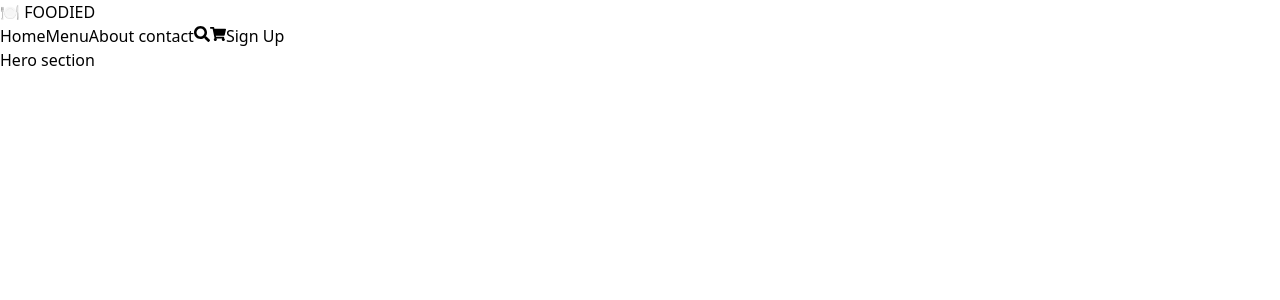
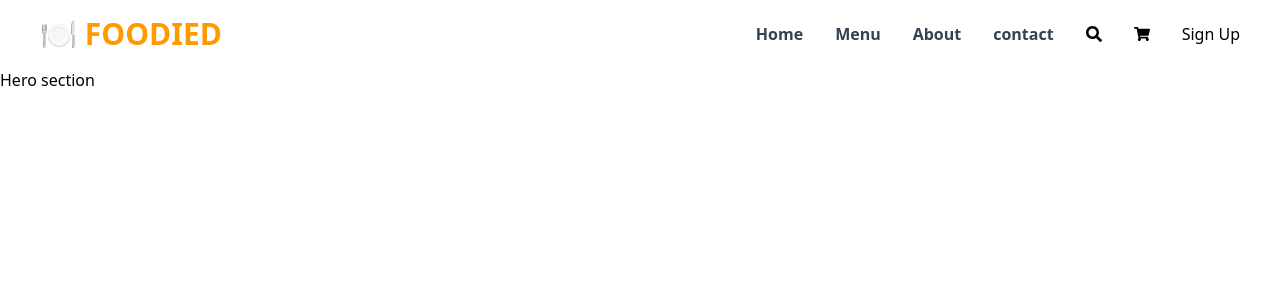
Before and after one commit to sabiha-wasema/restaurant-web-app, a React (Vite) app: page / in a window 1280 px wide. Shown: the top 300 px of the page. Built offline with nearby package versions, Linux system fonts and the light colour scheme.

Commit message:
navbar initial design

```diff
--- a/src/components/Navbar/Navbar.jsx
+++ b/src/components/Navbar/Navbar.jsx
@@ -5,13 +5,20 @@ import { Link } from "react-router-dom";
 const Navbar = () => {
   return (
     <nav>
-      <div>
-        <div>🍽️ FOODIED</div>
+      <div className="max-w-7xl mx-auto px-10 py-4 flex justify-between items-center">
         <div>
-          <Link to="/">Home</Link>
-          <Link to="/menu">Menu</Link>
-          <Link to="/about">About</Link>
-          <Link to="/contact"> contact</Link>
+          <Link
+            to=""
+            className="text-3xl font-bold text-amber-500 hover:text-amber-600 transition"
+          >
+            🍽️ FOODIED
+          </Link>
+        </div>
+        <div className="flex items-center space-x-8 ">
+          <Link to="/" className="text-gray-700 font-semibold hover:text-amber-500 transition">Home</Link>
+          <Link to="/menu" className="text-gray-700 font-semibold hover:text-amber-500 transition">Menu</Link>
+          <Link to="/about" className="text-gray-700 font-semibold hover:text-amber-500 transition">About</Link>
+          <Link to="/contact" className="text-gray-700 font-semibold hover:text-amber-500 transition"> contact</Link>
           <button>
             <FaSearch />
           </button>
```
